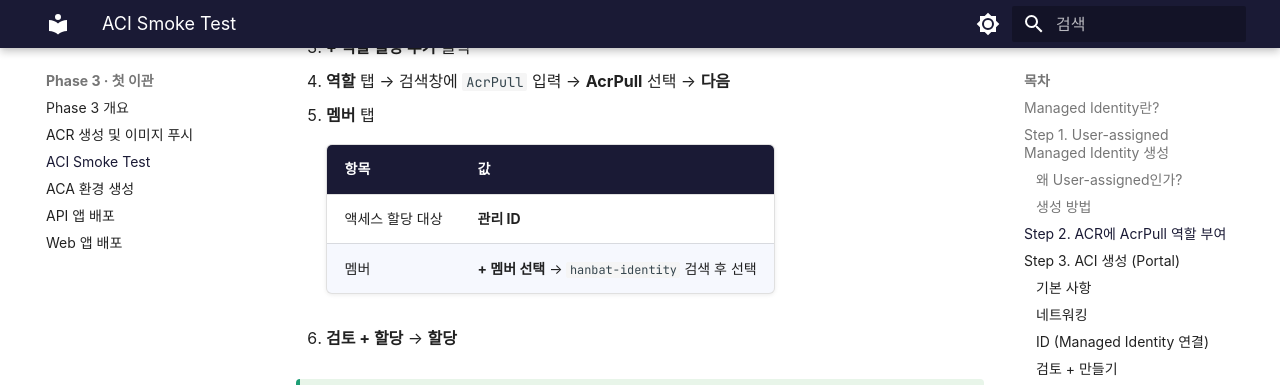
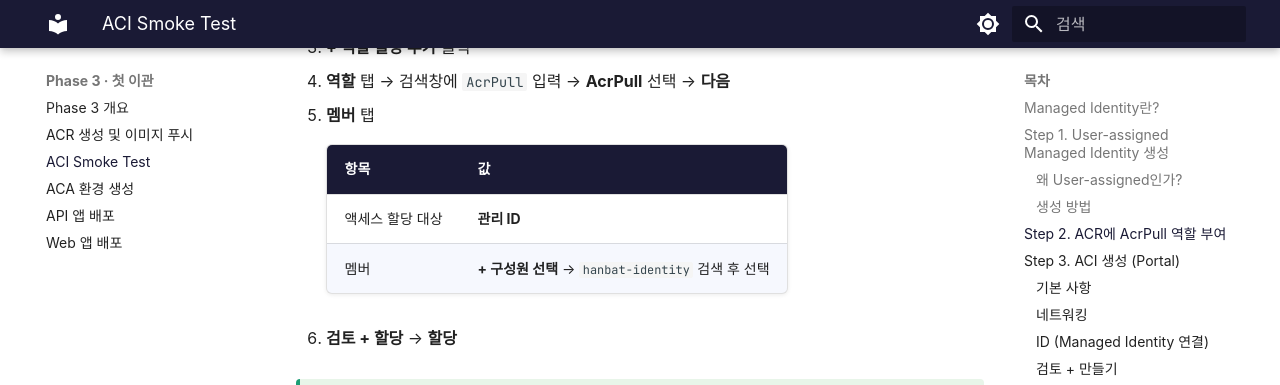
Before and after one commit to skilleat-labs/container-service-labs, an MkDocs documentation site: the page built from docs/phase-3/aci-smoke-test.md, in a window 1280 px wide and 900 px high, scrolled down 2267 px. Shown: the top 385 px of the window. Built offline with MkDocs 1.6.1 and Material for MkDocs 9.7.7, drawn with Linux system fonts in a browser that asks for light colours; some web fonts are replaced.

Commit message:
docs: ACI smoke test IAM 역할 할당 UI 텍스트 수정 (멤버 선택 → 구성원 선택)

```diff
--- a/docs/phase-3/aci-smoke-test.md
+++ b/docs/phase-3/aci-smoke-test.md
@@ -87,7 +87,7 @@ Managed Identity가 생성됐다고 바로 ACR에서 이미지를 pull할 수
     | 항목 | 값 |
     |------|-----|
     | 액세스 할당 대상 | **관리 ID** |
-    | 멤버 | **+ 멤버 선택** → `hanbat-identity` 검색 후 선택 |
+    | 멤버 | **+ 구성원 선택** → `hanbat-identity` 검색 후 선택 |
 
 6. **검토 + 할당** → **할당**
 
```
